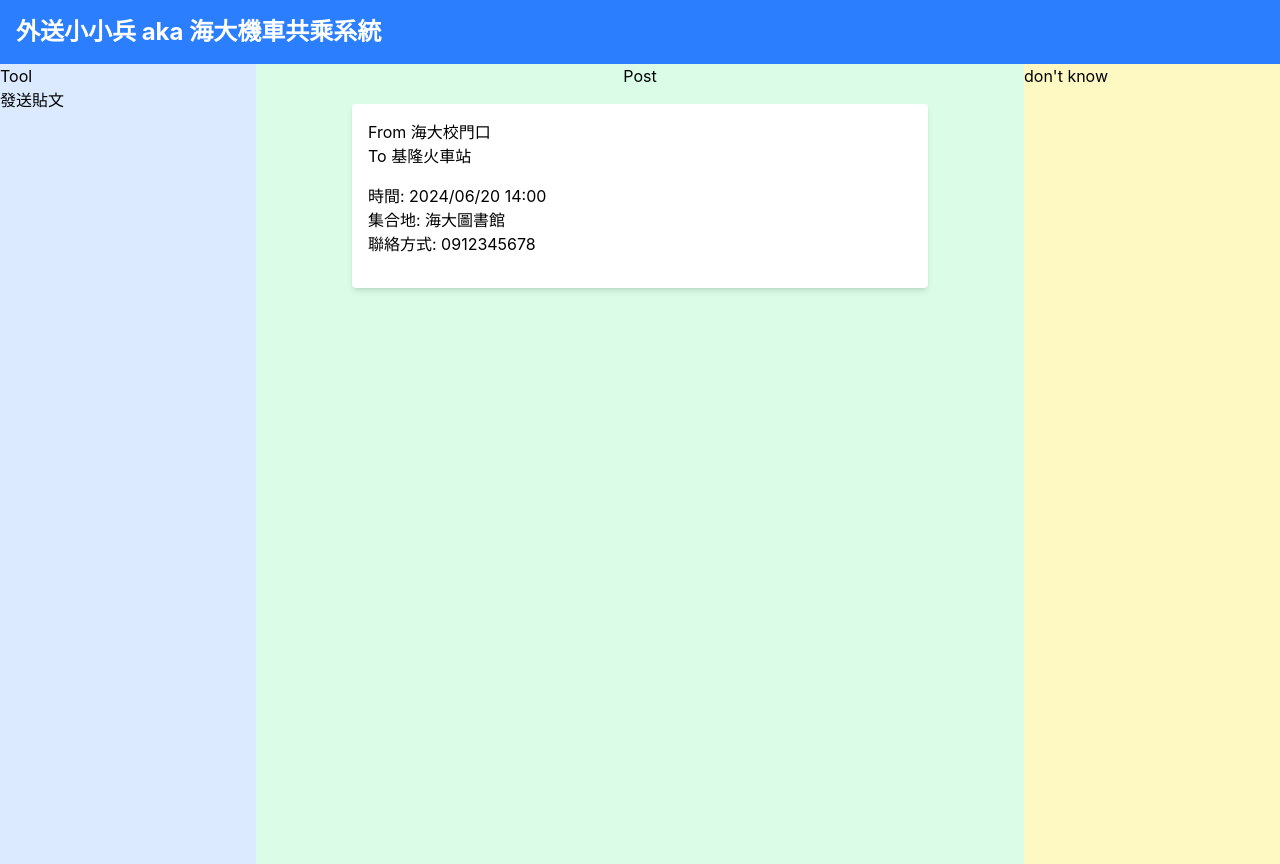
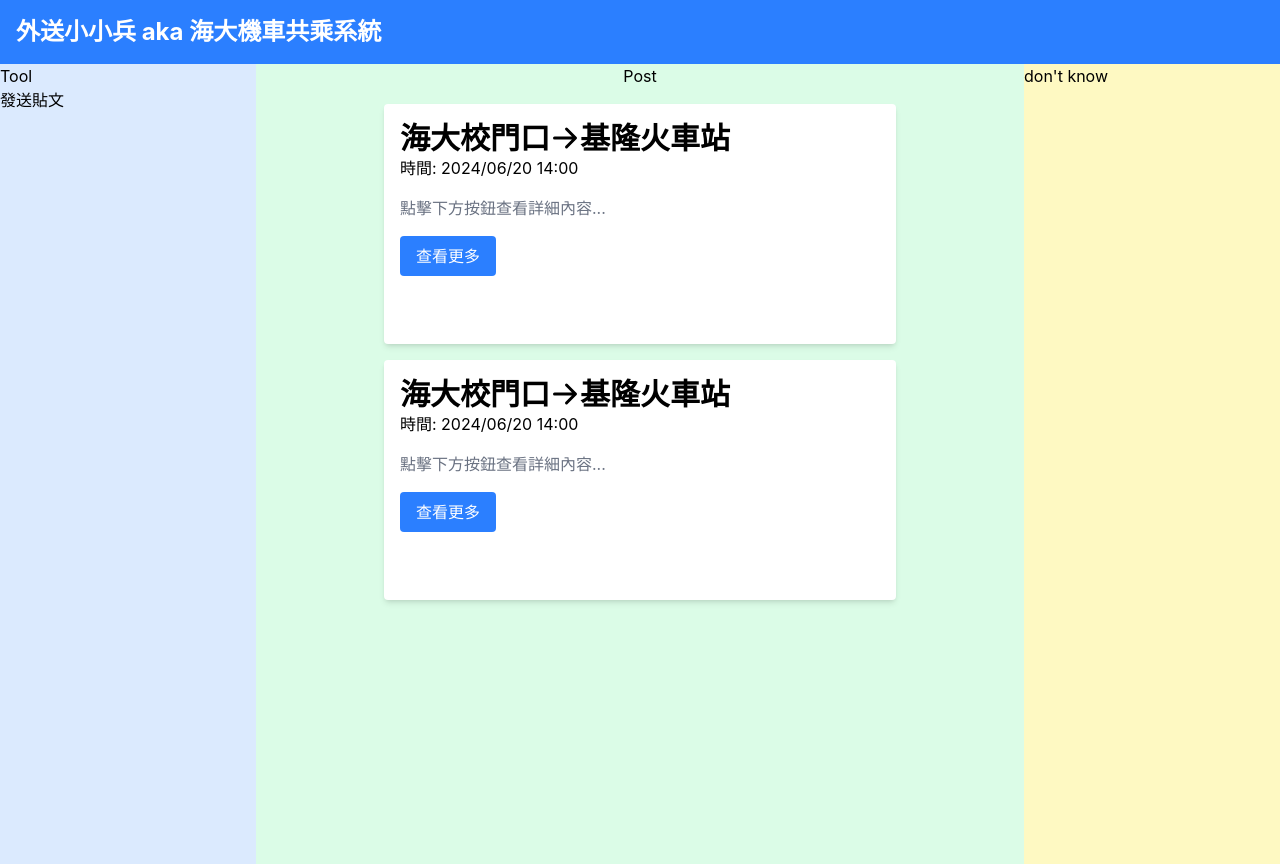
Before and after one commit to SE-develop-ntou-G9/Front-end, a React (Vite) app: page / in a window 1280 px wide. Built offline with nearby package versions, Linux system fonts and the light colour scheme.

Commit message:
Expand post

```diff
--- a/package.json
+++ b/package.json
@@ -11,7 +11,8 @@
   },
   "dependencies": {
     "react": "^19.1.1",
-    "react-dom": "^19.1.1"
+    "react-dom": "^19.1.1",
+    "react-icons": "^5.5.0"
   },
   "devDependencies": {
     "@eslint/js": "^9.36.0",
--- a/src/App.jsx
+++ b/src/App.jsx
@@ -11,7 +11,8 @@ function App() {
         <div className="col-span-3 bg-green-100 text-center">
           <h1>Post</h1>
           {/* <Post /> */}
-          <a href=""><PrePost /></a>
+          <PrePost />
+          <PrePost />
         </div>
         <div className="col-span-1 bg-yellow-100 ">
           <h1>don't know</h1>
--- a/src/post.jsx
+++ b/src/post.jsx
@@ -1,6 +1,8 @@
+import React from 'react';
+
 function Post() {
   return (
-    <div className="col-span-3 bg-white text-left p-4 rounded shadow-md w-3/4 mx-auto">
+    <div className="col-span-3 bg-white text-left p-4 rounded shadow-md h-[30vh] w-[40vw] mx-auto">
         <div className="mb-4">
             <h1>From 海大校門口</h1>
             <h1>To 基隆火車站</h1>
--- a/src/prepost.jsx
+++ b/src/prepost.jsx
@@ -1,16 +1,49 @@
+import React, { useState } from 'react';
+import { HiChevronDoubleRight } from "react-icons/hi";
+import { HiArrowRight } from "react-icons/hi";
 function PrePost() {
+  const [isExpanded, setIsExpanded] = useState(false);
+
+  const toggleContent = () => {
+    setIsExpanded(!isExpanded);
+  };
+
   return (
-    <div className="col-span-3 bg-white text-left p-4 rounded shadow-md w-3/4 mx-auto my-4">
-        <div className="mb-4">
-            <h1>From 海大校門口</h1>
-            <h1>To 基隆火車站</h1>
-        </div>
-        <div className="mb-4">
+    <>
+      {isExpanded ? (
+        <div className="col-span-3 bg-white text-left p-4 rounded shadow-md h-[45vh] w-[40vw] mx-auto my-4">
+          <div className="mb-4">
+            <h1 className='text-3xl font-bold inline-flex items-center'>海大校門口 <HiArrowRight /> 基隆火車站</h1>
             <h1>時間: 2024/06/20 14:00</h1>
+          </div>
+          <div className="mb-2">
             <h1>集合地: 海大圖書館</h1>
             <h1>聯絡方式: 0912345678</h1>
+            <h1>有沒有安全帽: 有</h1>
+            <h1>備註: 我會帶一點零食</h1>
+          </div>
+          <button
+            onClick={toggleContent}
+            className="px-4 py-2 bg-blue-500 text-white rounded hover:bg-blue-600">
+            {isExpanded ? '收起內容' : '查看更多'}
+          </button>
         </div>
-    </div>
+      ) : (
+        <div className="col-span-3 bg-white text-left p-4 rounded shadow-md h-[30vh] w-[40vw] mx-auto my-4">
+          <div className="mb-4">
+            <h1 className='text-3xl font-bold inline-flex items-center'>海大校門口 <HiArrowRight /> 基隆火車站</h1>
+            <h1>時間: 2024/06/20 14:00</h1>
+          </div>
+          <p className="text-gray-500">點擊下方按鈕查看詳細內容...</p>
+          <button
+            onClick={toggleContent}
+            className="mt-4 px-4 py-2 bg-blue-500 text-white rounded hover:bg-blue-600">
+            {isExpanded ? '收起內容' : '查看更多'}
+          </button>
+        </div>
+      )}
+    </>
   );
 }
+
 export default PrePost;
```
Also changed, not shown: 1 other file (tests, documents, lock files or other folders).
